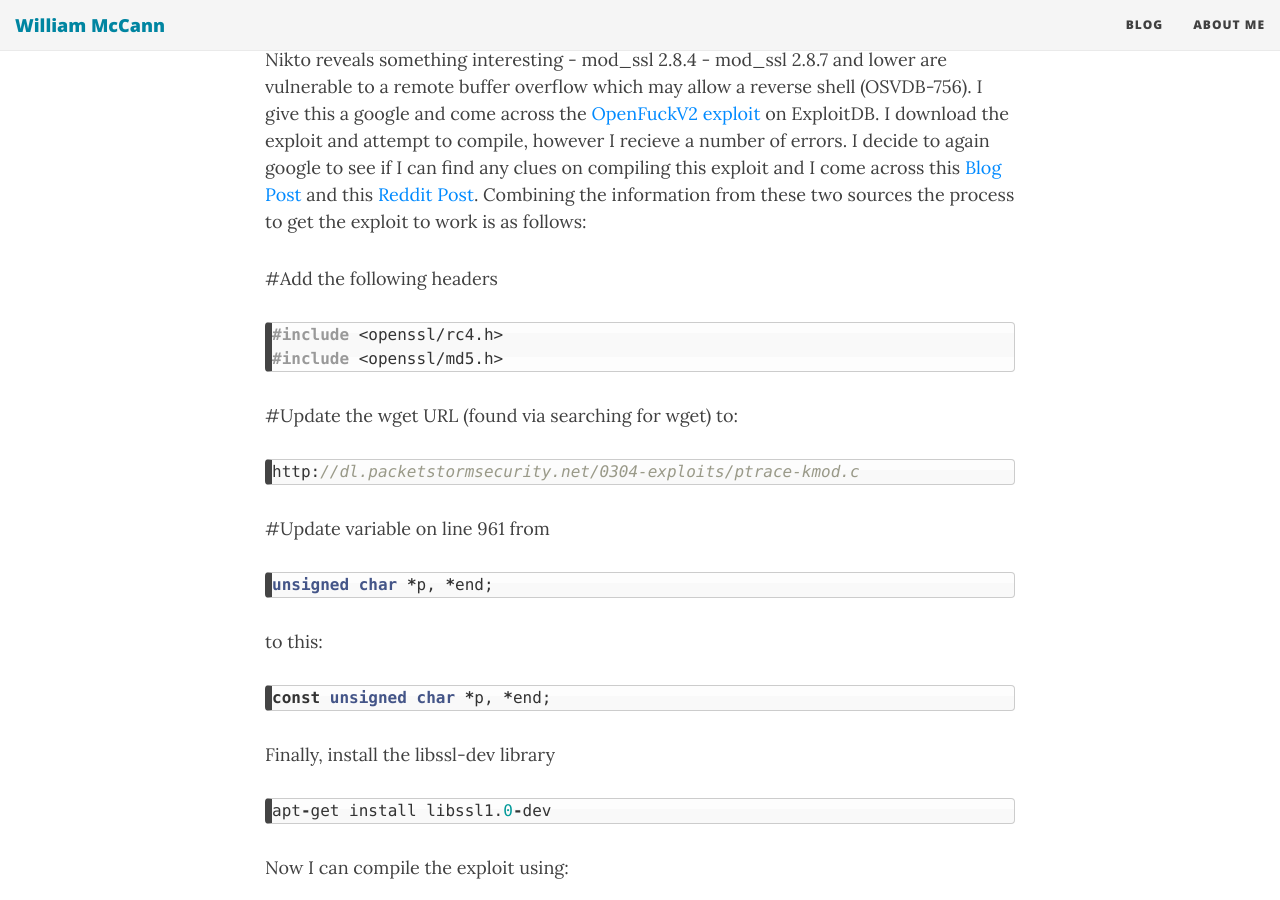
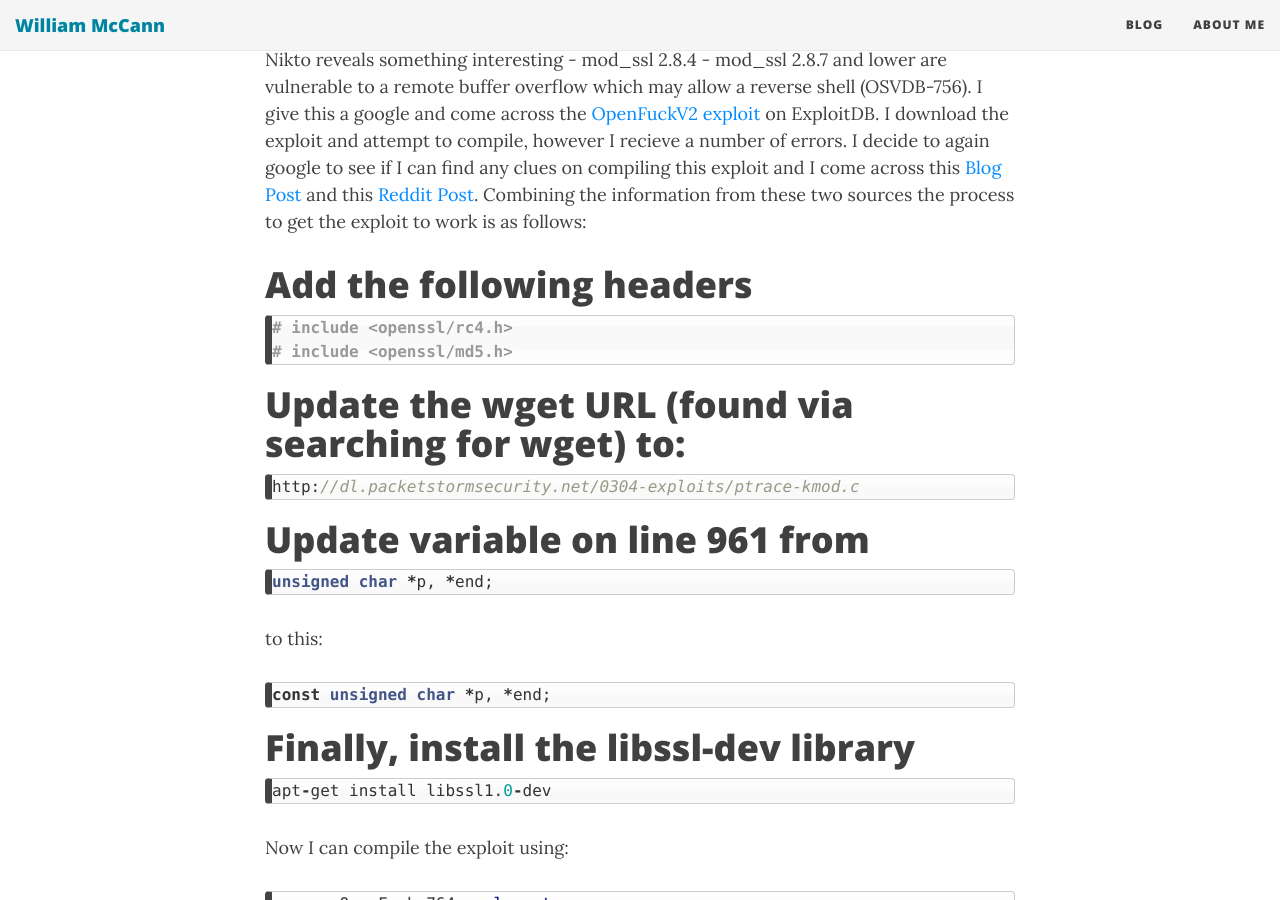
Before and after one commit to wjmccann/wjmccann.github.io, a Jekyll site: the page built from _posts/2018-01-06-Kioptrix1-1-Walkthrough.md, in a window 1280 px wide and 900 px high, scrolled down 1701 px. Built offline with Jekyll 4.4.1, drawn with Linux system fonts in a browser that asks for light colours; nearby versions of some CDN libraries; comment, search, counter and statistics services are not loaded.

```diff
--- a/_posts/2018-01-06-Kioptrix1-1-Walkthrough.md
+++ b/_posts/2018-01-06-Kioptrix1-1-Walkthrough.md
@@ -17,18 +17,18 @@ Visiting the websites on port 80 and 443 reveal just the default apache page. So
 
 Nikto reveals something interesting - mod_ssl 2.8.4 - mod_ssl 2.8.7 and lower are vulnerable to a remote buffer overflow which may allow a reverse shell (OSVDB-756). I give this a google and come across the [OpenFuckV2 exploit](http://www.exploit-db.com/exploits/764/) on ExploitDB. I download the exploit and attempt to compile, however I recieve a number of errors. I decide to again google to see if I can find any clues on compiling this exploit and I come across this [Blog Post](http://paulsec.github.io/blog/2014/04/14/updating-openfuck-exploit/) and this [Reddit Post](https://www.reddit.com/r/HowToHack/comments/5q2rkp/help_compiling_a_c_exploit/). Combining the information from these two sources the process to get the exploit to work is as follows:
 
-#Add the following headers
+# Add the following headers
 {% highlight c %}
-#include <openssl/rc4.h>
-#include <openssl/md5.h>
+# include <openssl/rc4.h>
+# include <openssl/md5.h>
 {% endhighlight %}
 
-#Update the wget URL (found via searching for wget) to:
+# Update the wget URL (found via searching for wget) to:
 {% highlight c %}
 http://dl.packetstormsecurity.net/0304-exploits/ptrace-kmod.c
 {% endhighlight %}
 
-#Update variable on line 961 from
+# Update variable on line 961 from
 {% highlight c %}
 unsigned char *p, *end;
 {% endhighlight %}
@@ -37,7 +37,7 @@ to this:
 const unsigned char *p, *end;
 {% endhighlight %}
 
-Finally, install the libssl-dev library
+# Finally, install the libssl-dev library
 {% highlight c %}
 apt-get install libssl1.0-dev
 {% endhighlight %}
```
